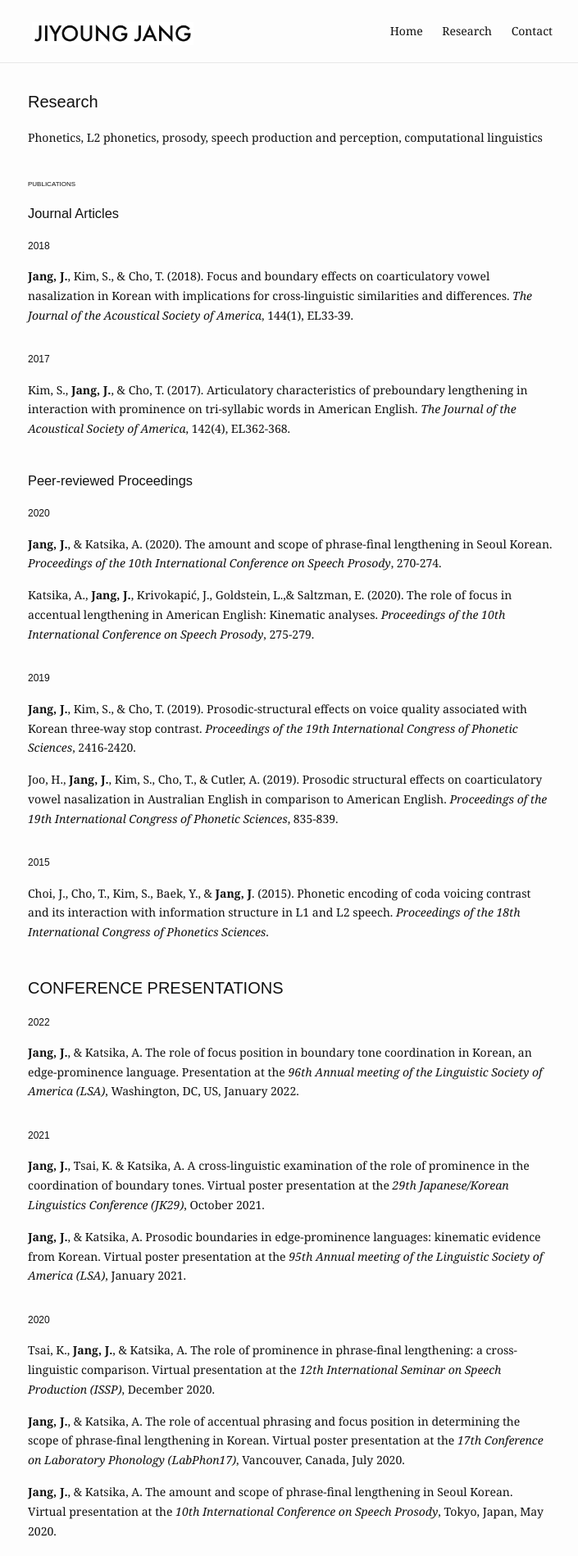
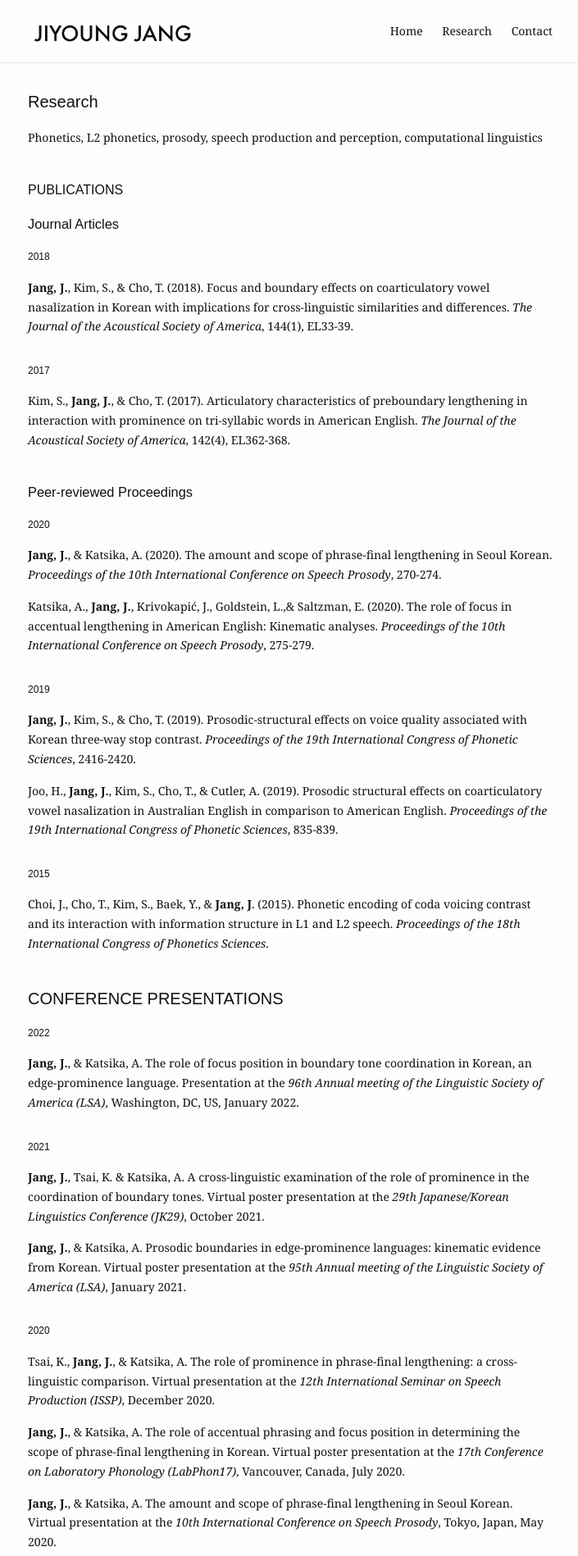
Before and after one commit to jiyoungj/jiyoungj.github.io, a Jekyll site: the page built from research.md, in a window 1280 px wide. Shown: the top 1898 px of the page at 82% size, without its empty margins (286-991 px from the left). Built offline with Jekyll 4.4.1, drawn with Linux system fonts in a browser that asks for light colours.

Commit message:
Update research.md

```diff
--- a/research.md
+++ b/research.md
@@ -9,7 +9,7 @@ Phonetics, L2 phonetics, prosody, speech production and perception, computationa
 
 <h6 style="font-size:5px"><br></h6>
 
-<h6 style="font-size:8px">PUBLICATIONS</h6>
+<h3 style="font-size:16px">PUBLICATIONS</h3>
  <h3>Journal Articles</h3>
   <h4>2018</h4>
 
```
